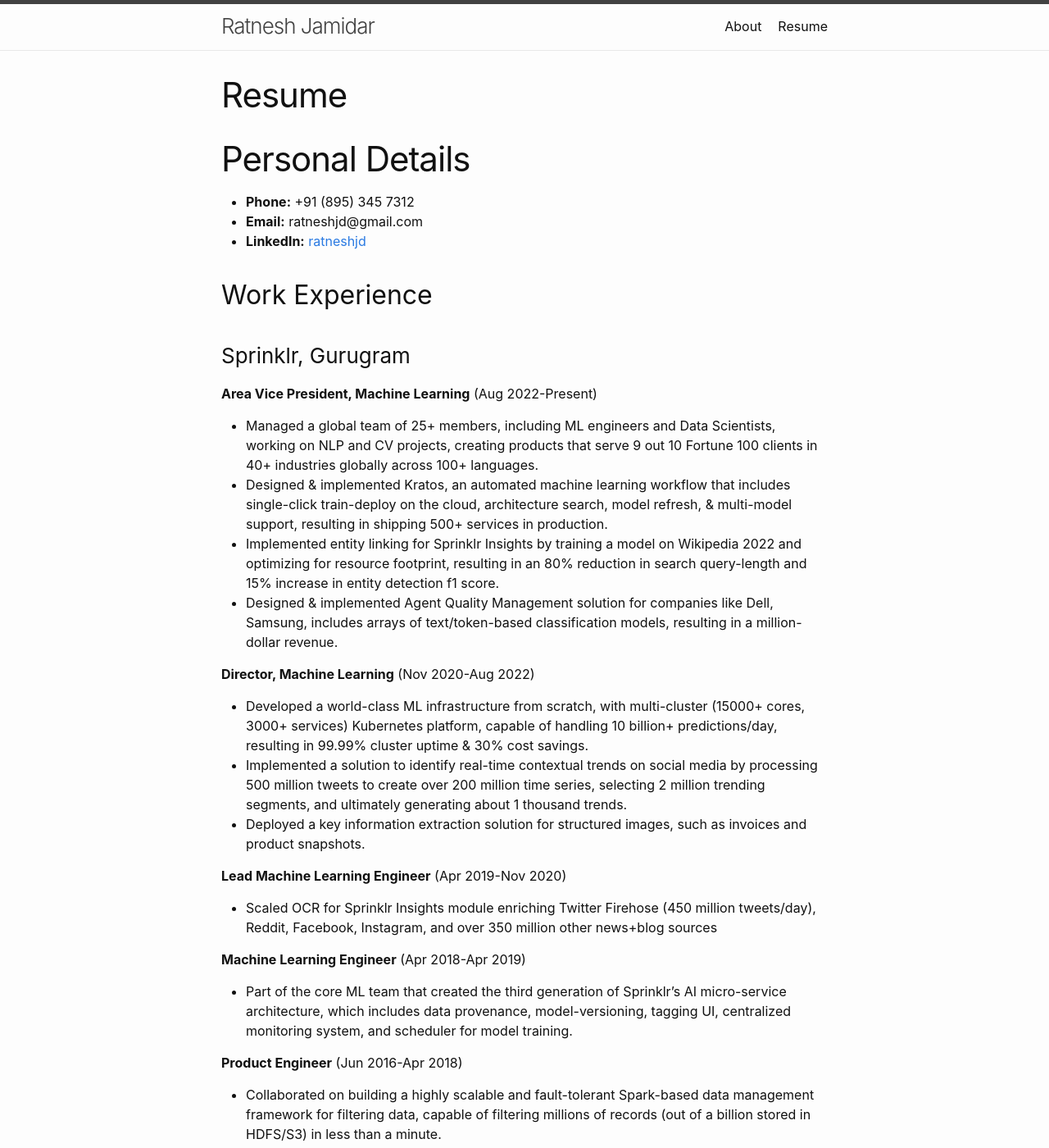
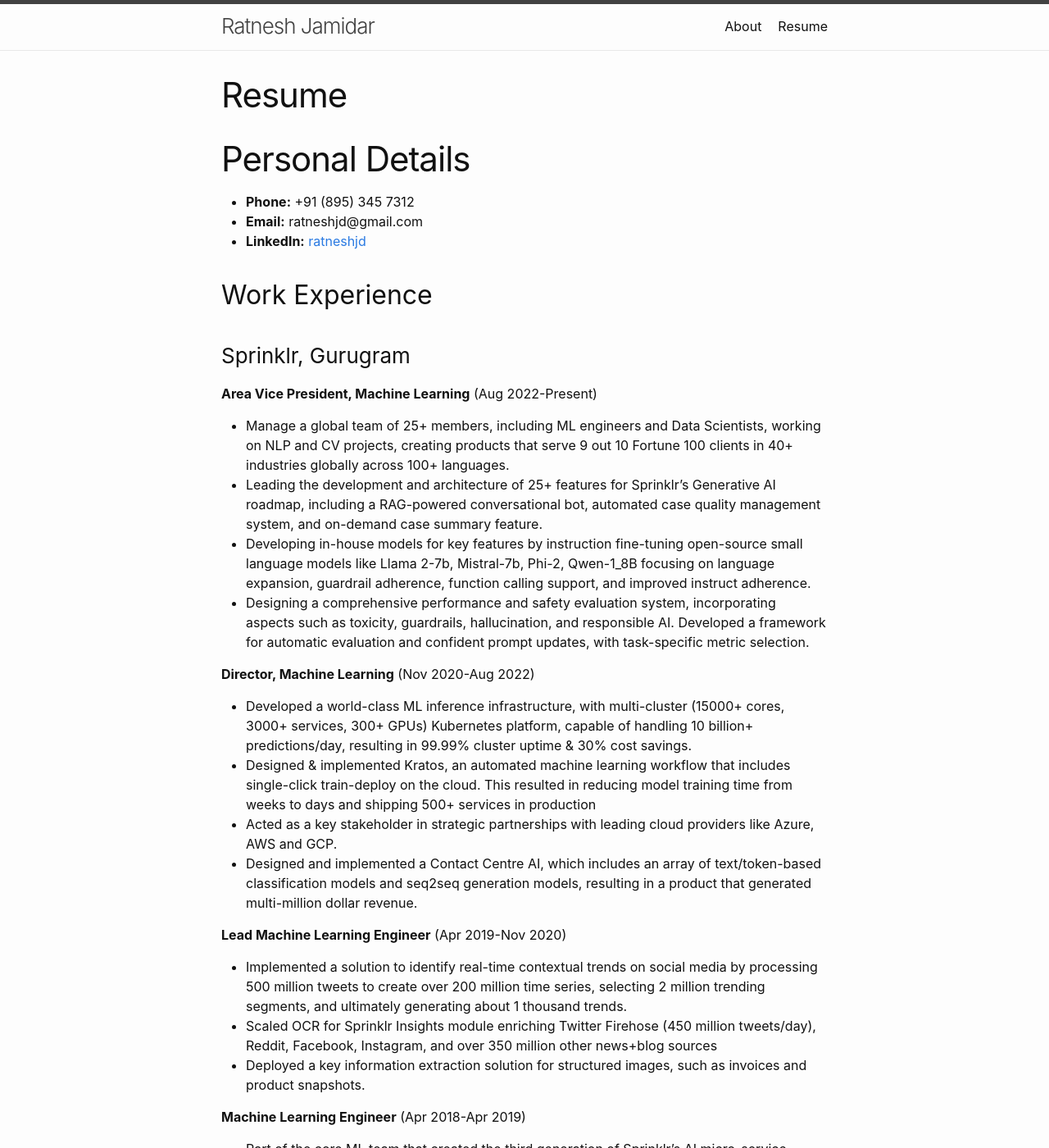
Before and after one commit to rtjamidar/rtjamidar.github.io, a Jekyll site: the page built from resume.md, in a window 1280 px wide and 1400 px high. Shown: the whole window at 82% size. Built offline with Jekyll 4.4.1, drawn with Linux system fonts in a browser that asks for light colours.

Commit message:
minor update

```diff
--- a/resume.md
+++ b/resume.md
@@ -12,18 +12,21 @@ permalink: /resume/
 ## Work Experience
 ### Sprinklr, Gurugram
 **Area Vice President, Machine Learning** (Aug 2022-Present)
-* Managed a global team of 25+ members, including ML engineers and Data Scientists, working on NLP and CV projects, creating products that serve 9 out 10 Fortune 100 clients in 40+ industries globally across 100+ languages.
-* Designed & implemented Kratos, an automated machine learning workflow that includes single-click train-deploy on the cloud, architecture search, model refresh, & multi-model support, resulting in shipping 500+ services in production.
-* Implemented entity linking for Sprinklr Insights by training a model on Wikipedia 2022 and optimizing for resource footprint, resulting in an 80% reduction in search query-length and 15% increase in entity detection f1 score.
-* Designed & implemented Agent Quality Management solution for companies like Dell, Samsung, includes arrays of text/token-based classification models, resulting in a million-dollar revenue.
+* Manage a global team of 25+ members, including ML engineers and Data Scientists, working on NLP and CV projects, creating products that serve 9 out 10 Fortune 100 clients in 40+ industries globally across 100+ languages.
+* Leading the development and architecture of 25+ features for Sprinklr's Generative AI roadmap, including a RAG-powered conversational bot, automated case quality management system, and on-demand case summary feature.
+* Developing in-house models for key features by instruction fine-tuning open-source small language models like Llama 2-7b, Mistral-7b, Phi-2, Qwen-1_8B focusing on language expansion, guardrail adherence, function calling support, and improved instruct adherence.
+* Designing a comprehensive performance and safety evaluation system, incorporating aspects such as toxicity, guardrails, hallucination, and responsible AI. Developed a framework for automatic evaluation and confident prompt updates, with task-specific metric selection.
 
 **Director, Machine Learning** (Nov 2020-Aug 2022)
-* Developed a world-class ML infrastructure from scratch, with multi-cluster (15000+ cores, 3000+ services) Kubernetes platform, capable of handling 10 billion+ predictions/day, resulting in 99.99% cluster uptime & 30% cost savings.
-* Implemented a solution to identify real-time contextual trends on social media by processing 500 million tweets to create over 200 million time series, selecting 2 million trending segments, and ultimately generating about 1 thousand trends.
-* Deployed a key information extraction solution for structured images, such as invoices and product snapshots.
+* Developed a world-class ML inference infrastructure, with multi-cluster (15000+ cores, 3000+ services, 300+ GPUs) Kubernetes platform, capable of handling 10 billion+ predictions/day, resulting in 99.99% cluster uptime & 30% cost savings.
+* Designed & implemented Kratos, an automated machine learning workflow that includes single-click train-deploy on the cloud. This resulted in reducing model training time from weeks to days and shipping 500+ services in production
+* Acted as a key stakeholder in strategic partnerships with leading cloud providers like Azure, AWS and GCP.
+* Designed and implemented a Contact Centre AI, which includes an array of text/token-based classification models and seq2seq generation models, resulting in a product that generated multi-million dollar revenue.
 
 **Lead Machine Learning Engineer** (Apr 2019-Nov 2020)
+* Implemented a solution to identify real-time contextual trends on social media by processing 500 million tweets to create over 200 million time series, selecting 2 million trending segments, and ultimately generating about 1 thousand trends.
 * Scaled OCR for Sprinklr Insights module enriching Twitter Firehose (450 million tweets/day), Reddit, Facebook, Instagram, and over 350 million other news+blog sources
+* Deployed a key information extraction solution for structured images, such as invoices and product snapshots.
 
 **Machine Learning Engineer** (Apr 2018-Apr 2019)
 * Part of the core ML team that created the third generation of Sprinklr's AI micro-service architecture, which includes data provenance, model-versioning, tagging UI, centralized monitoring system, and scheduler for model training.
```
